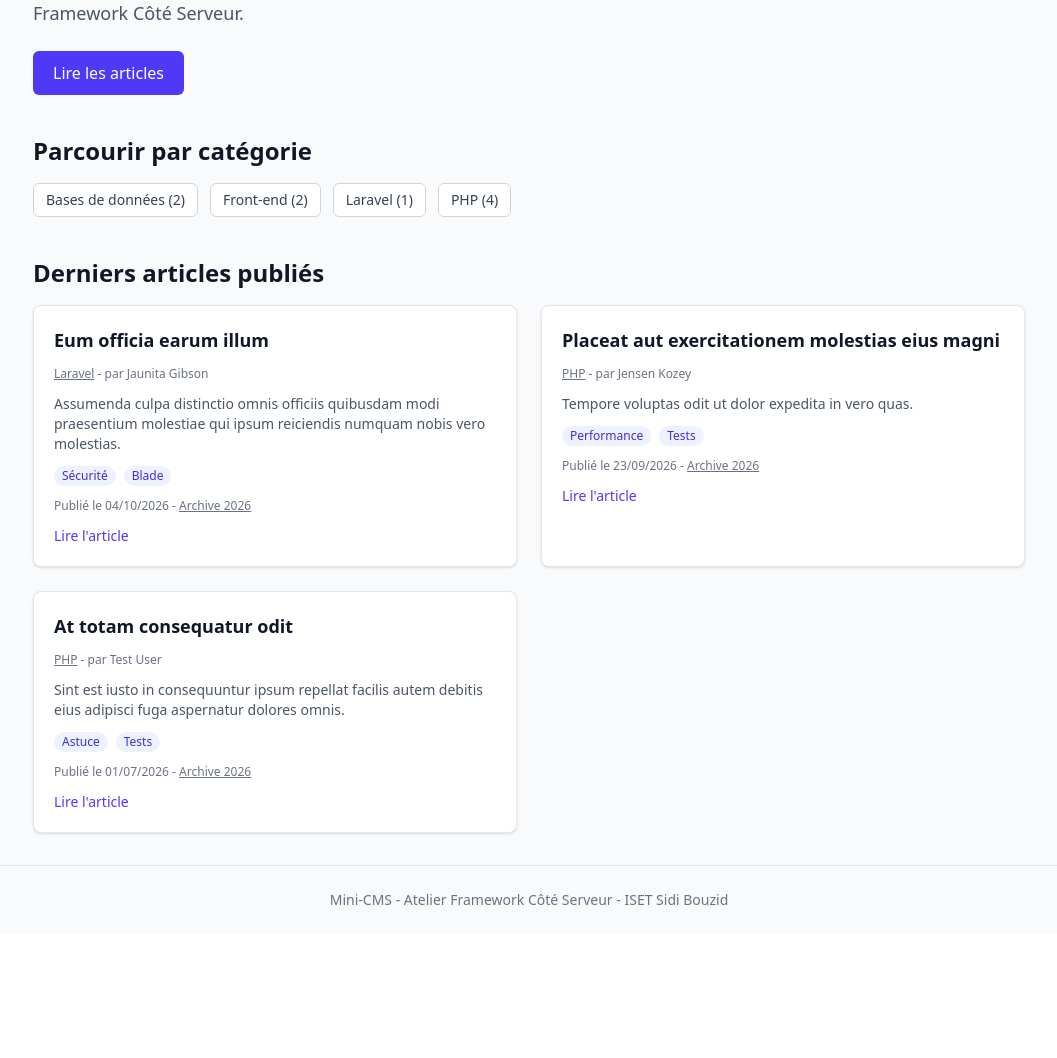
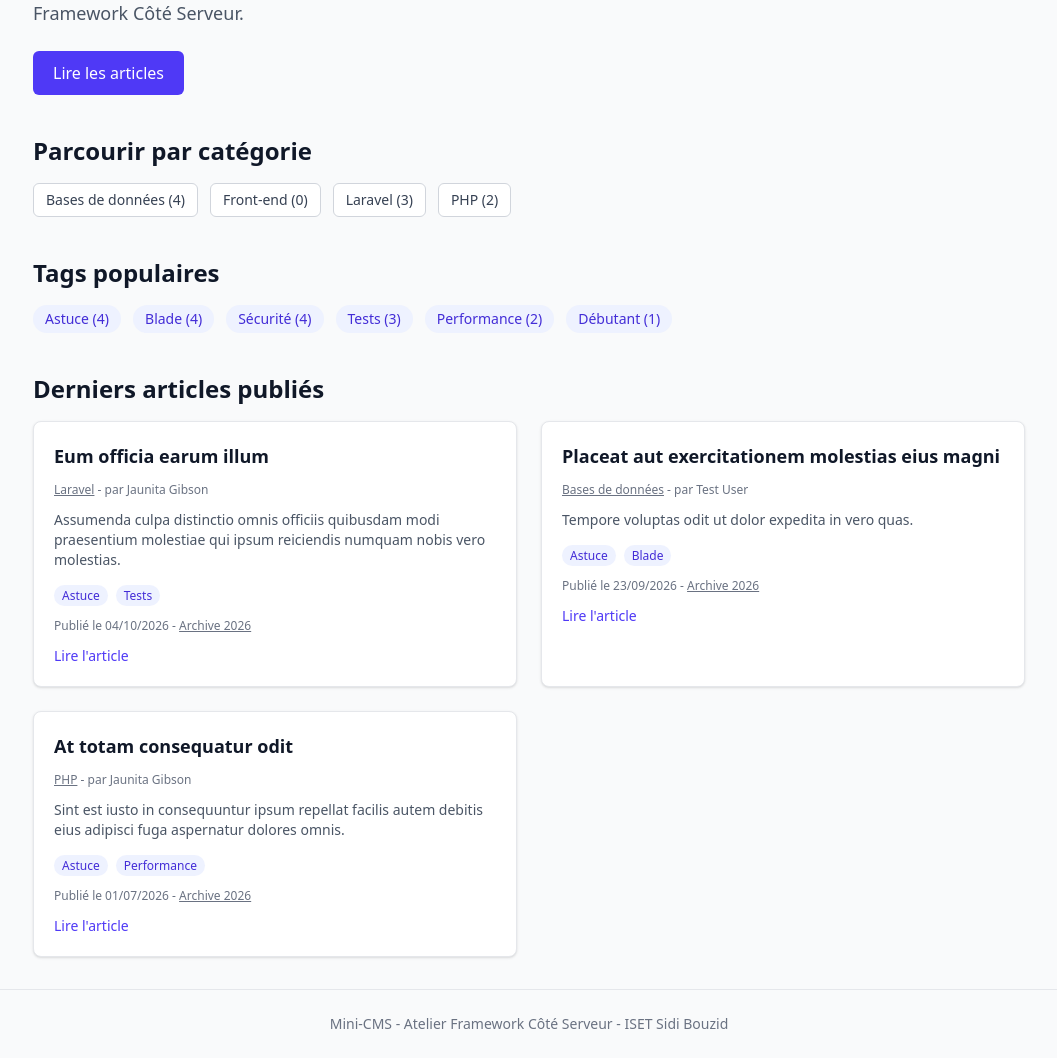
Before and after one commit to ameniderbali/mini-cms, a Laravel app: page / in a window 1280 px wide. Shown: the part 218-1276 px from the top of the page, without its empty margins (111-1168 px from the left). Before the commit the page ends 1123 px from the top, so only its background shows below. Run offline with Laravel 12, Linux system fonts and the light colour scheme; data comes from the database, SQL or seed files in the repository; style sheets or scripts are compiled from the project's sources.

Commit message:
Defi : pages par tag et tags populaires

```diff
--- a/app/Http/Controllers/PageController.php
+++ b/app/Http/Controllers/PageController.php
@@ -4,6 +4,7 @@ namespace App\Http\Controllers;
 
 use App\Models\Category;
 use App\Models\Post;
+use App\Models\Tag;
 use Illuminate\Database\Eloquent\Builder;
 use Illuminate\View\View;
 
@@ -11,6 +12,12 @@ class PageController extends Controller
 {
     public function home(): View
     {
+        $tags = Tag::withCount(['posts' => fn (Builder $query) => $query->published()])
+            ->orderByDesc('posts_count')
+            ->orderBy('name')
+            ->get()
+            ->filter(fn ($tag) => $tag->posts_count > 0);
+
         return view('home', [
             'latestPosts' => Post::published()
                 ->with('user', 'category', 'tags')
@@ -20,6 +27,7 @@ class PageController extends Controller
             'categories' => Category::withCount(['posts' => fn (Builder $query) => $query->published()])
                 ->orderBy('name')
                 ->get(),
+            'tags' => $tags,
         ]);
     }
 
--- a/resources/views/components/post-card.blade.php
+++ b/resources/views/components/post-card.blade.php
@@ -24,7 +24,12 @@
    @if ($post->tags->isNotEmpty())
     <ul class="flex flex-wrap gap-2" aria-label="Tags de l'article">
         @foreach ($post->tags as $tag)
-                <li class="rounded-full bg-indigo-50 px-2 py-0.5 text-xs font-medium text-indigo-700">{{ $tag->name }}</li>
+            <li>
+                <a href="{{ route('posts.tag', $tag) }}"
+                   class="rounded-full bg-indigo-50 px-2 py-0.5 text-xs font-medium text-indigo-700 hover:bg-indigo-100">
+                    {{ $tag->name }}
+                </a>
+            </li>
         @endforeach
     </ul>
 @endif
--- a/resources/views/home.blade.php
+++ b/resources/views/home.blade.php
@@ -20,6 +20,17 @@
         @endforeach
     </ul>
 
+    @if ($tags->isNotEmpty())
+        <h2 class="text-2xl font-bold mb-4">Tags populaires</h2>
+        <ul class="mb-10 flex flex-wrap gap-3" aria-label="Tags populaires">
+            @foreach ($tags as $tag)
+                <li>
+                    <a href="{{ route('posts.tag', $tag) }}" class="inline-block rounded-full bg-indigo-50 px-3 py-1 text-sm font-medium text-indigo-700 hover:bg-indigo-100">{{ $tag->name }} ({{ $tag->posts_count }})</a>
+                </li>
+            @endforeach
+        </ul>
+    @endif
+
     <h2 class="text-2xl font-bold mb-4">Derniers articles publiés</h2>
 
     <div class="grid gap-6 md:grid-cols-2">
--- a/routes/web.php
+++ b/routes/web.php
@@ -12,6 +12,7 @@ Route::get('/posts/archive/{year}', [PostController::class, 'archive'])
     ->whereNumber('year')
     ->name('posts.archive');
 Route::get('/posts/categorie/{category:slug}', [PostController::class, 'byCategory'])->name('posts.category');
+Route::get('/posts/tag/{tag:slug}', [PostController::class, 'byTag'])->name('posts.tag');
 
 Route::resource('posts', PostController::class);
 Route::patch('/posts/{post}/publication', [PostController::class, 'togglePublication'])->name('posts.publication');
```
Also changed, not shown: app/Http/Controllers/PostController.php (+13 -0 lines), notes/s08-defi.md (added, +10 -0 lines), tests/Feature/PostTaxonomyTest.php (+46 -0 lines). Lines whose indentation alone changed are shown as unchanged.
